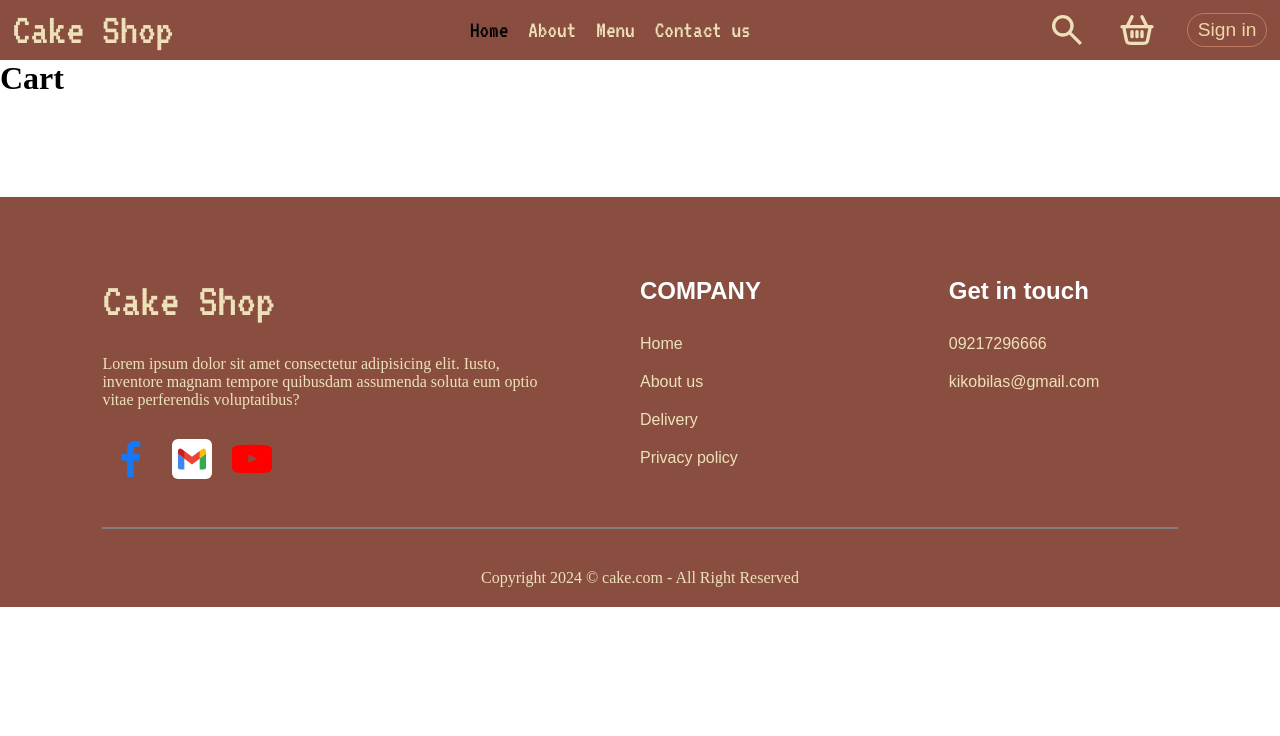
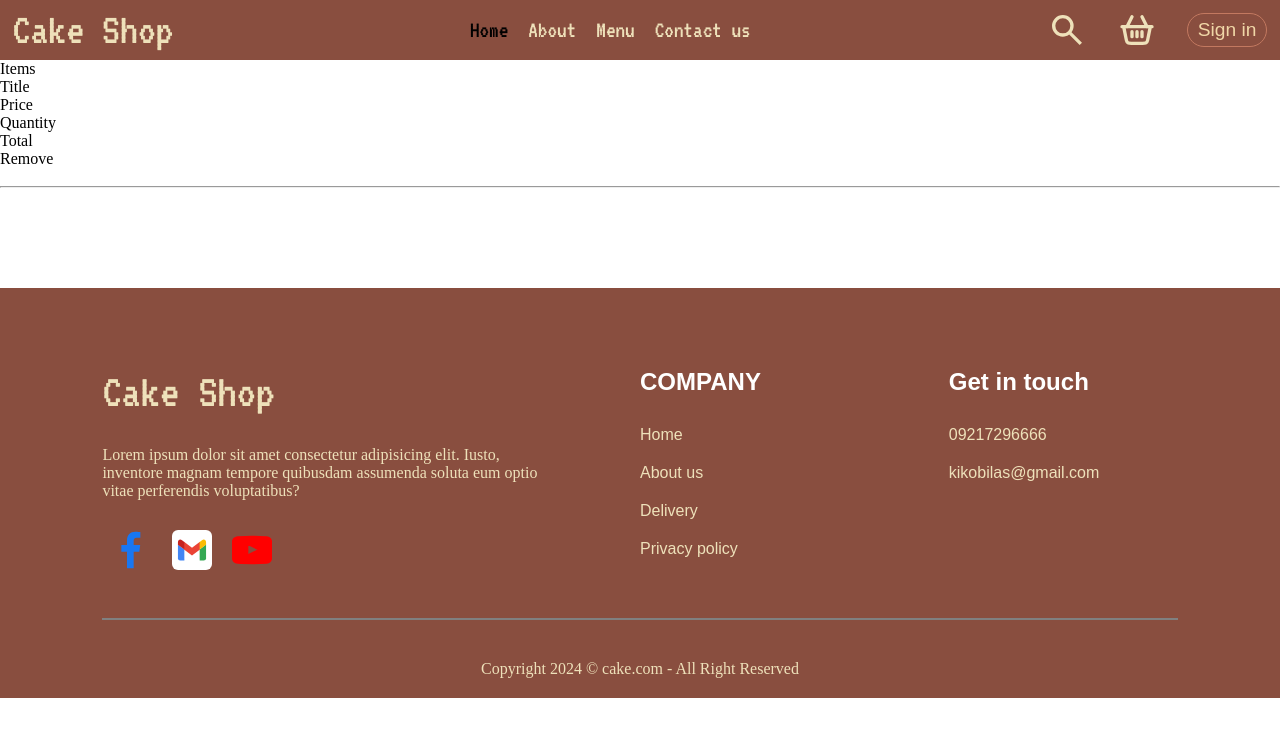
Before and after one commit to FrancisAl-j/Cake-shop, a React (Vite) app in the folder client/: page /cart in a window 1280 px wide. Shown: the top 736 px of the page. Built offline with nearby package versions, Linux system fonts and the light colour scheme.

Commit message:
Added functionality on cart page

```diff
--- a/client/src/app.css
+++ b/client/src/app.css
@@ -73,6 +73,7 @@ nav button:hover {
 nav .nav-right .nav-search-icon {
   display: flex;
   align-items: center;
+  justify-content: center;
   position: relative;
 }
 nav .nav-right .nav-search-icon .dot {
--- a/client/src/components/Nav.jsx
+++ b/client/src/components/Nav.jsx
@@ -49,10 +49,13 @@ const Nav = ({ setShowLogin }) => {
 
         <div className="nav-right">
           <img src={Search} alt="search" />
-          <div className="nav-search-icon">
-            <img src={Basket} alt="basket" />
-            <div className="dot"></div>
-          </div>
+          <Link to="/cart">
+            <div className="nav-search-icon">
+              <img src={Basket} alt="basket" />
+              <div className="dot"></div>
+            </div>
+          </Link>
+
           <button className="signinBtn" onClick={() => setShowLogin(true)}>
             Sign in
           </button>
--- a/client/src/pages/cart/Cart.jsx
+++ b/client/src/pages/cart/Cart.jsx
@@ -1,7 +1,37 @@
+import { useContext } from "react";
+import { StoreContext } from "../../context/StoreContext";
+
 const Cart = () => {
+  const { cartItems, food_list, removeFromCart } = useContext(StoreContext);
+
   return (
-    <div>
-      <h1>Cart</h1>
+    <div className="cart">
+      <div className="cart-items">
+        <div className="cart-items-title">
+          <p>Items</p>
+          <p>Title</p>
+          <p>Price</p>
+          <p>Quantity</p>
+          <p>Total</p>
+          <p>Remove</p>
+        </div>
+        <br />
+        <hr />
+        {food_list.map((item, index) => {
+          if (cartItems[item._id] > 0) {
+            return (
+              <div className="cart-items-title cart-items-item">
+                <img src={item.image} alt="" />
+                <p>{item.name}</p>
+                <p>{item.price}</p>
+                <p>{cartItems[item._id]}</p>
+                <p>{item.price * cartItems[item._id]}</p>
+                <p>x</p>
+              </div>
+            );
+          }
+        })}
+      </div>
     </div>
   );
 };
```
